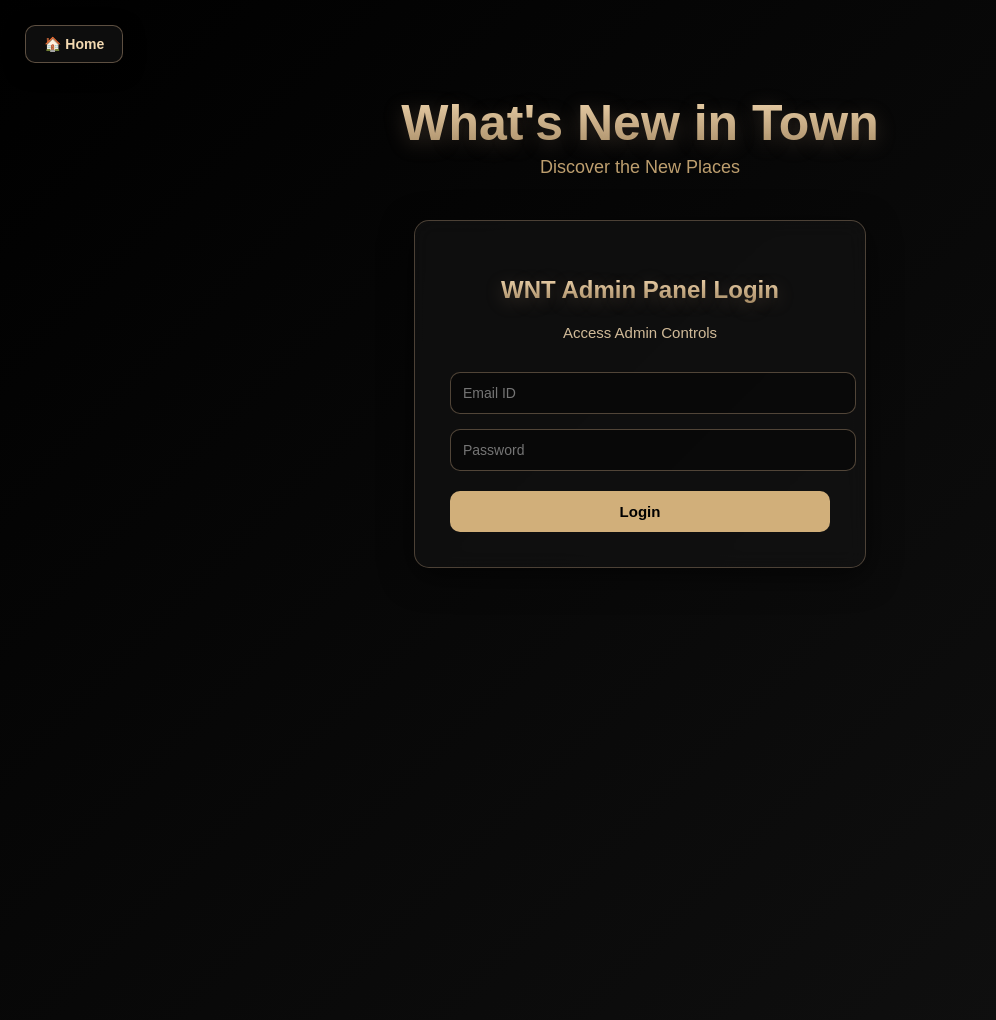
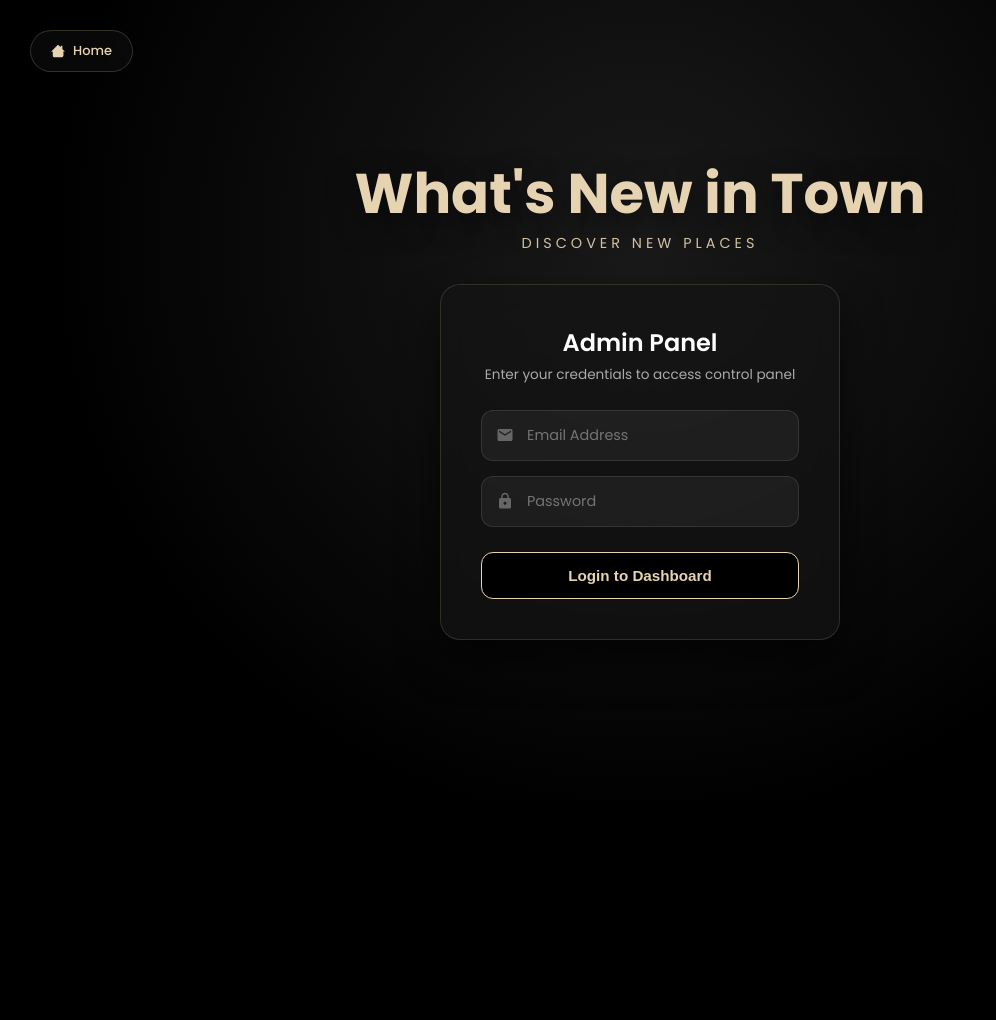
Before and after one commit to Yatharth224/WHATS-NEW-IN-TOWN, a Flask app: page /admin/login in a window 1280 px wide. Shown: the whole page, without its empty margins (0-996 px from the left). After the commit the page ends 640 px from the top, so only its background shows below. Run offline with Flask 3, Linux system fonts and the light colour scheme.

Commit message:
admin login page updated

```diff
--- a/templates/admin_login.html
+++ b/templates/admin_login.html
@@ -2,205 +2,296 @@
 <html lang="en">
   <head>
     <meta charset="UTF-8" />
+    <meta name="viewport" content="width=device-width, initial-scale=1.0" />
     <title>WNT Admin Login</title>
+
+    <link rel="preconnect" href="https://fonts.googleapis.com" />
+    <link rel="preconnect" href="https://fonts.gstatic.com" crossorigin />
+    <link
+      href="https://fonts.googleapis.com/css2?family=Poppins:wght@300;400;500;600;700&display=swap"
+      rel="stylesheet"
+    />
 
     <style>
       :root {
-        --gold-light: #f3d9b1;
-        --gold: #d1af7a;
-        --gold-dark: #a58a63;
-        --light: #e5e5e5;
-        --dark: #000;
+        --gold-primary: #E6D3B1;
+        --gold-hover: #d4c09e;
+        --bg-panel: rgba(20, 20, 20, 0.7);
+        --text-light: #ffffff;
+        --border-color: rgba(230, 211, 177, 0.15);
+      }
+
+      * {
+        margin: 0;
+        padding: 0;
+        box-sizing: border-box;
       }
 
       body {
-        margin: 0;
-        padding: 0;
-        background: linear-gradient(135deg, #000, #111);
-        font-family: Poppins, sans-serif;
-        color: var(--light);
+        font-family: 'Poppins', sans-serif;
+        background: radial-gradient(circle at 50% 30%, #1a1a1a 0%, #000000 70%);
+        color: var(--text-light);
         height: 100vh;
+        width: 100%;
+        display: flex;
+        align-items: center;
+        justify-content: center;
+        position: relative;
+        overflow: hidden;
       }
 
-      /* HEADER */
-      .top-header {
+      /* HOME BUTTON */
+      .home-btn {
         position: absolute;
-        top: 60px;
+        top: 30px;
+        left: 30px;
+        display: flex;
+        align-items: center;
+        gap: 8px;
+        padding: 10px 20px;
+        border-radius: 30px;
+        border: 1px solid rgba(230, 211, 177, 0.2);
+        background: rgba(255, 255, 255, 0.03);
+        color: var(--gold-primary);
+        font-weight: 500;
+        font-size: 13px;
+        text-decoration: none;
+        backdrop-filter: blur(5px);
+        transition: all 0.3s ease;
+        z-index: 100;
+      }
+
+      .home-btn:hover {
+        background: var(--gold-primary);
+        color: #000;
+        border-color: var(--gold-primary);
+        transform: translateY(-2px);
+      }
+
+      /* WRAPPER */
+      .center-wrapper {
+        display: flex;
+        flex-direction: column;
+        align-items: center;
+        justify-content: center;
+        gap: 30px;
         width: 100%;
+        padding: 20px;
+        z-index: 1;
+      }
+
+      /* BRAND HEADER */
+      .brand-header {
         text-align: center;
+        text-decoration: none;
+        display: flex;
+        flex-direction: column;
+        align-items: center;
+        transition: transform 0.3s ease;
         cursor: pointer;
       }
 
-      .top-header h1 {
-        font-size: 50px;
+      .brand-header h1 {
+        font-size: 3.5rem;
         font-weight: 700;
-        background: linear-gradient(
-          180deg,
-          var(--gold-light),
-          var(--gold-dark)
-        );
-        -webkit-background-clip: text;
-        -webkit-text-fill-color: transparent;
-        text-shadow: 0px 4px 20px rgba(191, 161, 129, 0.25);
+        color: var(--gold-primary);
         margin-bottom: 5px;
-        transition: 0.35s ease; /* smooth */
+        line-height: 1.2;
+
+        /* Default Shadow */
+        text-shadow: 0 10px 30px rgba(0,0,0,0.5);
+        white-space: nowrap;
+
+        /* Smooth transition for the glow effect */
+        transition: all 0.4s ease-in-out;
       }
 
-      /* HOVER GLOW ADDED */
-      .top-header h1:hover {
-        text-shadow: 0 0 20px rgba(191, 161, 129, 0.65),
-          0 0 40px rgba(191, 161, 129, 0.45), 0 0 60px rgba(191, 161, 129, 0.35);
-        transform: translateY(-3px);
+      .brand-header p {
+        font-size: 0.9rem;
+        color: var(--gold-primary);
+        opacity: 0.9;
+        letter-spacing: 4px;
+        text-transform: uppercase;
+        font-weight: 400;
+        transition: all 0.3s ease;
       }
 
-      .top-header p {
-        margin: 0;
-        font-size: 18px;
-        color: var(--gold);
-        opacity: 0.9;
-        transition: 0.35s ease;
+      /* HOVER EFFECTS - GLOW ADDED HERE */
+      .brand-header:hover {
+        transform: scale(1.02);
       }
 
-      .top-header p:hover {
-        text-shadow: 0 0 14px rgba(191, 161, 129, 0.65);
-        transform: translateY(-2px);
+      .brand-header:hover h1 {
+        /* Multi-layered text shadow for realistic glow */
+        text-shadow:
+          0 0 10px rgba(230, 211, 177, 0.8),
+          0 0 20px rgba(230, 211, 177, 0.6),
+          0 0 40px rgba(230, 211, 177, 0.4);
       }
 
-      /* LOGIN BOX */
-      .container {
-        width: 380px;
-        padding: 35px;
-        background: rgba(20, 20, 20, 0.6);
-        border: 1px solid rgba(191, 161, 129, 0.35);
-        border-radius: 15px;
-        box-shadow: 0 8px 32px rgba(0, 0, 0, 0.6);
-        backdrop-filter: blur(10px);
-        text-align: center;
-        margin: 220px auto 0 auto;
+      .brand-header:hover p {
+        opacity: 1;
+        text-shadow: 0 0 8px rgba(230, 211, 177, 0.5);
       }
 
-      .container h2 {
-        font-size: 24px;
-        font-weight: 700;
-        background: linear-gradient(
-          180deg,
-          var(--gold-light),
-          var(--gold-dark)
-        );
-        -webkit-background-clip: text;
-        -webkit-text-fill-color: transparent;
-        text-shadow: 0px 4px 18px rgba(191, 161, 129, 0.25);
+      /* LOGIN PANEL */
+      .login-card {
+        width: 100%;
+        max-width: 400px;
+        padding: 40px;
+        background: var(--bg-panel);
+        border: 1px solid var(--border-color);
+        border-radius: 20px;
+        box-shadow: 0 20px 40px rgba(0, 0, 0, 0.6);
+        backdrop-filter: blur(12px);
+        -webkit-backdrop-filter: blur(12px);
+        text-align: center;
       }
 
-      .container p {
-        font-size: 15px;
-        color: var(--gold-light);
-        opacity: 0.85;
-        margin-bottom: 16px;
+      .login-card h2 {
+        font-size: 1.5rem;
+        font-weight: 600;
+        color: #fff;
+        margin-bottom: 5px;
+      }
+
+      .login-card .subtitle {
+        font-size: 0.85rem;
+        color: #aaa;
+        margin-bottom: 25px;
+        display: block;
       }
 
       /* INPUTS */
-      input {
-        width: 100%;
-        padding: 12px;
-        margin-top: 15px;
-        border-radius: 10px;
-        border: 1px solid rgba(191, 161, 129, 0.4);
-        background: rgba(0, 0, 0, 0.4);
-        color: var(--light);
-        font-size: 14px;
+      .input-group {
+        position: relative;
+        margin-bottom: 15px;
       }
 
-      input:focus {
-        border-color: var(--gold);
-        box-shadow: 0 0 10px rgba(191, 161, 129, 0.6);
+      .input-group input {
+        width: 100%;
+        padding: 14px 14px 14px 45px;
+        background: rgba(255, 255, 255, 0.05);
+        border: 1px solid rgba(255, 255, 255, 0.1);
+        border-radius: 12px;
+        color: #fff;
+        font-size: 0.9rem;
+        font-family: inherit;
+        outline: none;
+        transition: all 0.2s ease;
       }
 
-      /* BUTTON */
-      button {
-        width: 100%;
-        margin-top: 20px;
-        padding: 12px;
-        border: none;
-        border-radius: 10px;
-        background: var(--gold);
-        color: #000;
-        font-weight: 600;
-        font-size: 15px;
-        cursor: pointer;
-        transition: 0.3s;
+      .input-group svg {
+        position: absolute;
+        left: 15px;
+        top: 50%;
+        transform: translateY(-50%);
+        width: 18px;
+        height: 18px;
+        fill: #666;
+        transition: fill 0.2s ease;
       }
 
-      button:hover {
-        box-shadow: 0 0 15px var(--gold);
-        transform: translateY(-2px);
+      .input-group input:focus {
+        border-color: var(--gold-primary);
+        background: rgba(255, 255, 255, 0.08);
       }
 
-      .error {
-        margin-top: 10px;
-        color: #ff4d4d;
-        font-size: 14px;
-      }
-      /* HOME BUTTON */
-      .home-btn {
-        position: fixed;
-        top: 25px;
-        left: 25px;
-        padding: 10px 18px;
-        border-radius: 10px;
-        border: 1px solid rgba(191, 161, 129, 0.45);
-        background: rgba(20, 20, 20, 0.65);
-        color: var(--gold-light);
-        font-weight: 600;
-        font-size: 14px;
-        text-decoration: none;
-        backdrop-filter: blur(10px);
-        transition: 0.35s ease;
-        box-shadow: 0 6px 20px rgba(0, 0, 0, 0.5);
-        z-index: 1000;
+      .input-group input:focus + svg {
+        fill: var(--gold-primary);
       }
 
-      .home-btn:hover {
+      /* BUTTON STYLES */
+      .submit-btn {
+        width: 100%;
+        padding: 14px;
+        margin-top: 10px;
+        border-radius: 12px;
+        font-weight: 600;
+        font-size: 0.95rem;
+        cursor: pointer;
+        transition: all 0.3s cubic-bezier(0.4, 0, 0.2, 1);
+
+        /* Default State */
+        background: #000;
+        color: var(--gold-primary);
+        border: 1px solid var(--gold-primary);
+      }
+
+      /* Hover & Focus */
+      .submit-btn:hover,
+      .submit-btn:focus {
+        background: var(--gold-primary);
         color: #000;
-        background: var(--gold);
-        box-shadow: 0 0 18px rgba(191, 161, 129, 0.75);
+        box-shadow: 0 0 20px rgba(230, 211, 177, 0.4);
         transform: translateY(-2px);
+        outline: none;
+      }
+
+      .error-msg {
+        background: rgba(255, 77, 77, 0.15);
+        color: #ff4d4d;
+        padding: 10px;
+        border-radius: 8px;
+        font-size: 0.8rem;
+        margin-bottom: 15px;
+        text-align: left;
+        border: 1px solid rgba(255, 77, 77, 0.2);
+      }
+
+      @media (max-width: 600px) {
+        .brand-header h1 {
+          font-size: 2.2rem;
+          white-space: normal;
+        }
+        .login-card { padding: 30px 20px; }
       }
     </style>
   </head>
 
   <body>
-    <!-- HOME BUTTON -->
-    <a href="/" class="home-btn">🏠 Home</a>
-
-    <!-- CLICKABLE HEADER -->
-    <a href="/" style="text-decoration: none">
-      <div class="top-header">
-        <h1>What's New in Town</h1>
-        <p>Discover the New Places</p>
-      </div>
+    <a href="/" class="home-btn">
+      <svg xmlns="http://www.w3.org/2000/svg" width="14" height="14" fill="currentColor" viewBox="0 0 16 16">
+        <path d="M8.707 1.5a1 1 0 0 0-1.414 0L.646 8.146a.5.5 0 0 0 .708.708L2 8.207V13.5A1.5 1.5 0 0 0 3.5 15h9a1.5 1.5 0 0 0 1.5-1.5V8.207l.646.647a.5.5 0 0 0 .708-.708L13 5.793V2.5a.5.5 0 0 0-.5-.5h-1a.5.5 0 0 0-.5.5v1.293L8.707 1.5Z"/>
+        <path d="m8 3.293 6 6V13.5a.5.5 0 0 1-.5.5h-9a.5.5 0 0 1-.5-.5V9.293l6-6Z"/>
+      </svg>
+      Home
     </a>
 
-    <!-- LOGIN BOX -->
-    <div class="container">
-      <h2>WNT Admin Panel Login</h2>
-      <p>Access Admin Controls</p>
+    <div class="center-wrapper">
+      <a href="/" class="brand-header">
+        <h1>What's New in Town</h1>
+        <p>Discover New Places</p>
+      </a>
 
-      {% if errors %}
-      <div class="error">{{ errors }}</div>
-      {% endif %}
+      <div class="login-card">
+        <h2>Admin Panel</h2>
+        <span class="subtitle">Enter your credentials to access control panel</span>
 
-      <form method="POST">
-        <input type="email" name="email" placeholder="Email ID" required />
-        <input
-          type="password"
-          name="password"
-          placeholder="Password"
-          required
-        />
+        {% if errors %}
+        <div class="error-msg">
+          ⚠️ {{ errors }}
+        </div>
+        {% endif %}
 
-        <button type="submit">Login</button>
-      </form>
+        <form method="POST">
+          <div class="input-group">
+            <input type="email" name="email" placeholder="Email Address" required autocomplete="email"/>
+            <svg viewBox="0 0 24 24">
+               <path d="M20 4H4c-1.1 0-1.99.9-1.99 2L2 18c0 1.1.9 2 2 2h16c1.1 0 2-.9 2-2V6c0-1.1-.9-2-2-2zm0 4l-8 5-8-5V6l8 5 8-5v2z"/>
+            </svg>
+          </div>
+
+          <div class="input-group">
+            <input type="password" name="password" placeholder="Password" required />
+            <svg viewBox="0 0 24 24">
+              <path d="M18 8h-1V6c0-2.76-2.24-5-5-5S7 3.24 7 6v2H6c-1.1 0-2 .9-2 2v10c0 1.1.9 2 2 2h12c1.1 0 2-.9 2-2V10c0-1.1-.9-2-2-2zm-6 9c-1.1 0-2-.9-2-2s.9-2 2-2 2 .9 2 2-.9 2-2 2zm3.1-9H8.9V6c0-1.71 1.39-3 3.1-3s3.1 1.29 3.1 3v2z"/>
+            </svg>
+          </div>
+
+          <button type="submit" class="submit-btn">Login to Dashboard</button>
+        </form>
+      </div>
     </div>
   </body>
 </html>
```
